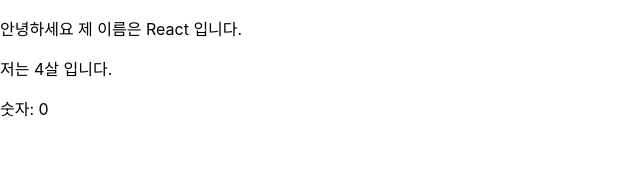
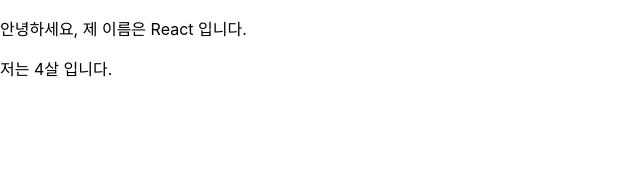
Before and after one commit to nainde0719/hello-react, a React (Create React App) app: page / in a window 1280 px wide. Shown: the top 170 px of the page, without its empty margins (0-640 px from the left). Built offline with nearby package versions, Linux system fonts and the light colour scheme; the HTML template or start-up script is replaced by a standard one.

Commit message:
3.3.1 컴포넌트의 생성자 메서드: comstructor()

```diff
--- a/src/MyComponent.js
+++ b/src/MyComponent.js
@@ -2,29 +2,24 @@
 import PropTypes from 'prop-types';
 
 class MyComponent extends Component {
-
     static defaultProps = {
         name: '기본 이름'
     }
 
     static propTypes = {
         name: PropTypes.string, // name props 타입을 문자열로 설정
-        age: PropTypes.number.isRequired // 필수적으로 존재하며, 숫자이다.
+        age: PropTypes.number.isRequired // 필수적으로 존재해야 하며, 숫자
     }
 
     constructor(props) {
         super(props);
-        this.state = {
-            number:0
-        }
     }
 
     render() {
         return (
             <div>
-                <p>안녕하세요 제 이름은 {this.props.name} 입니다.</p>
-                <p>저는 {this.props.age}살 입니다.</p>
-                <p>숫자: {this.state.number}</p>
+            <p>안녕하세요, 제 이름은 {this.props.name} 입니다.</p>
+            <p>저는 {this.props.age}살 입니다.</p>
             </div>
         )
     }
```
